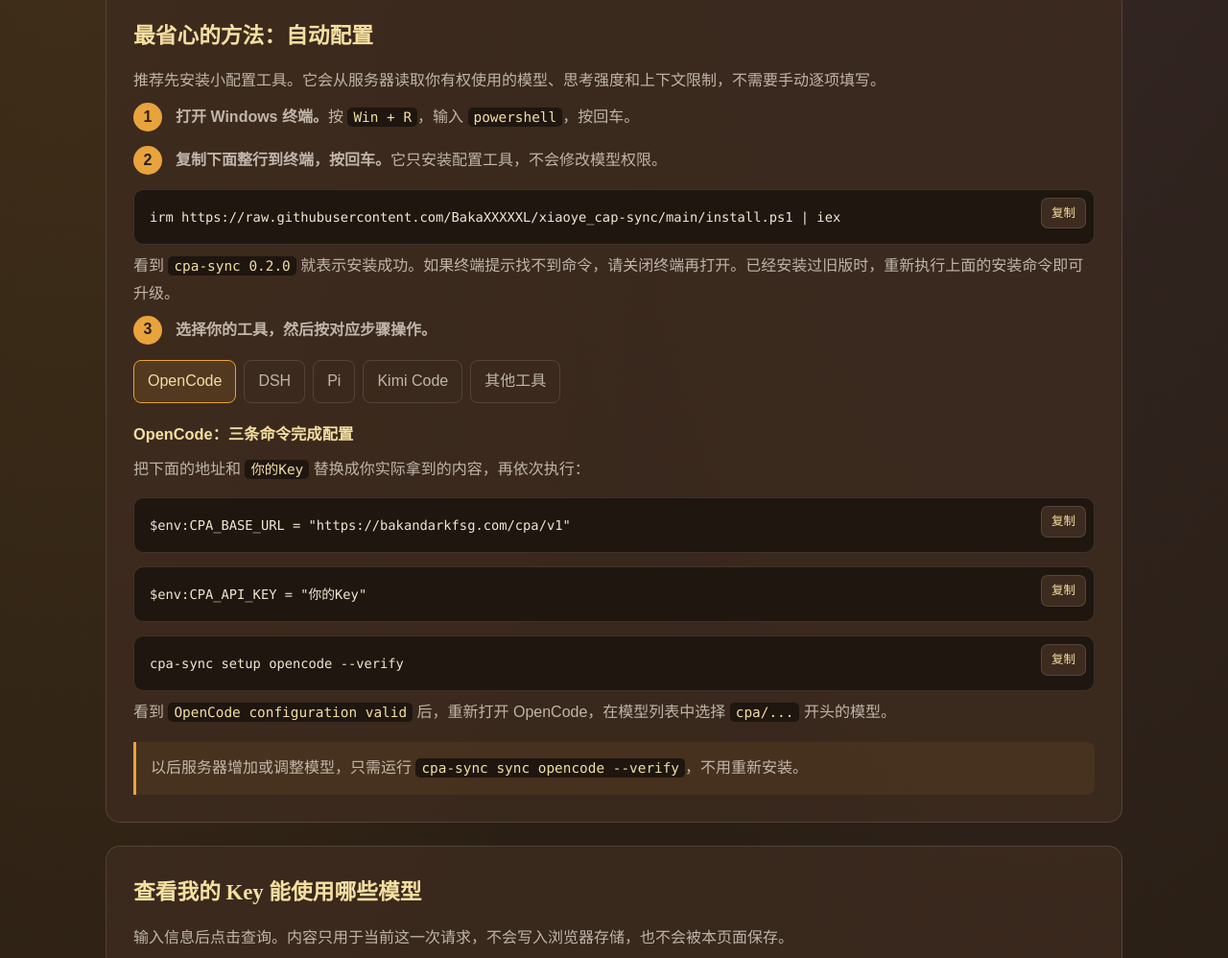
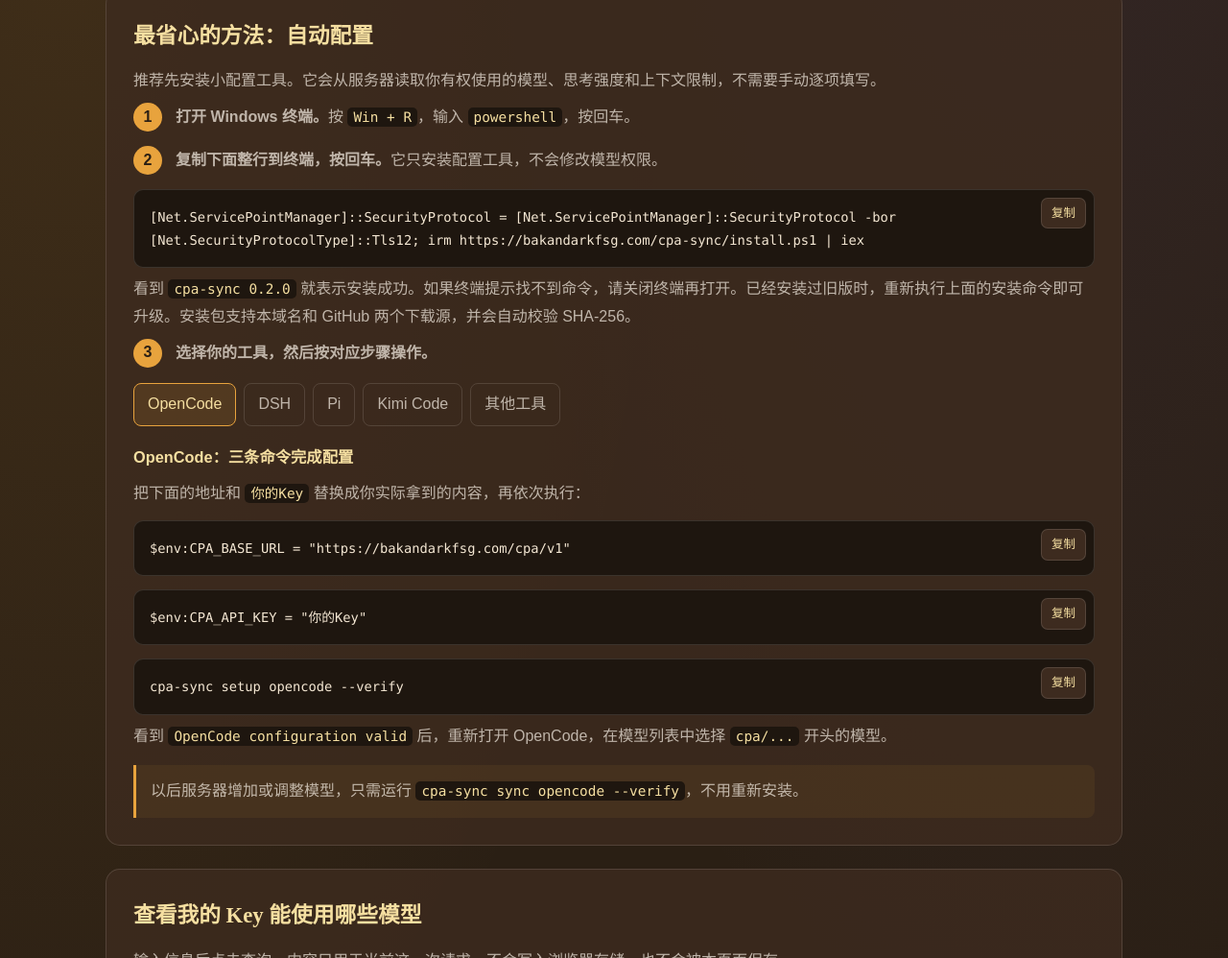
Before and after one commit to BakaXXXXXL/xiaoye-cpa-admin, a plain HTML site: page web/api.html in a window 1280 px wide. Shown: the part 894-1892 px from the top of the page at 96% size. Drawn offline with Linux system fonts and the light colour scheme.

Commit message:
Use mirrored CPA Sync installation

```diff
--- a/web/api.html
+++ b/web/api.html
@@ -33,8 +33,8 @@
 <p>推荐先安装小配置工具。它会从服务器读取你有权使用的模型、思考强度和上下文限制，不需要手动逐项填写。</p>
 <div class="step"><span class="number">1</span><p><strong>打开 Windows 终端。</strong>按 <code>Win + R</code>，输入 <code>powershell</code>，按回车。</p></div>
 <div class="step"><span class="number">2</span><p><strong>复制下面整行到终端，按回车。</strong>它只安装配置工具，不会修改模型权限。</p></div>
-<div class="codebox"><button class="copy">复制</button><pre>irm https://raw.githubusercontent.com/BakaXXXXXL/xiaoye_cap-sync/main/install.ps1 | iex</pre></div>
-<p>看到 <code>cpa-sync 0.2.0</code> 就表示安装成功。如果终端提示找不到命令，请关闭终端再打开。已经安装过旧版时，重新执行上面的安装命令即可升级。</p>
+<div class="codebox"><button class="copy">复制</button><pre>[Net.ServicePointManager]::SecurityProtocol = [Net.ServicePointManager]::SecurityProtocol -bor [Net.SecurityProtocolType]::Tls12; irm https://bakandarkfsg.com/cpa-sync/install.ps1 | iex</pre></div>
+<p>看到 <code>cpa-sync 0.2.0</code> 就表示安装成功。如果终端提示找不到命令，请关闭终端再打开。已经安装过旧版时，重新执行上面的安装命令即可升级。安装包支持本域名和 GitHub 两个下载源，并会自动校验 SHA-256。</p>
 <div class="step"><span class="number">3</span><p><strong>选择你的工具，然后按对应步骤操作。</strong></p></div>
 <div class="tabs" role="tablist"><button class="tab active" data-target="opencode">OpenCode</button><button class="tab" data-target="dsh">DSH</button><button class="tab" data-target="pi">Pi</button><button class="tab" data-target="kimi">Kimi Code</button><button class="tab" data-target="other">其他工具</button></div>
 <div class="panel active" id="opencode">
```
